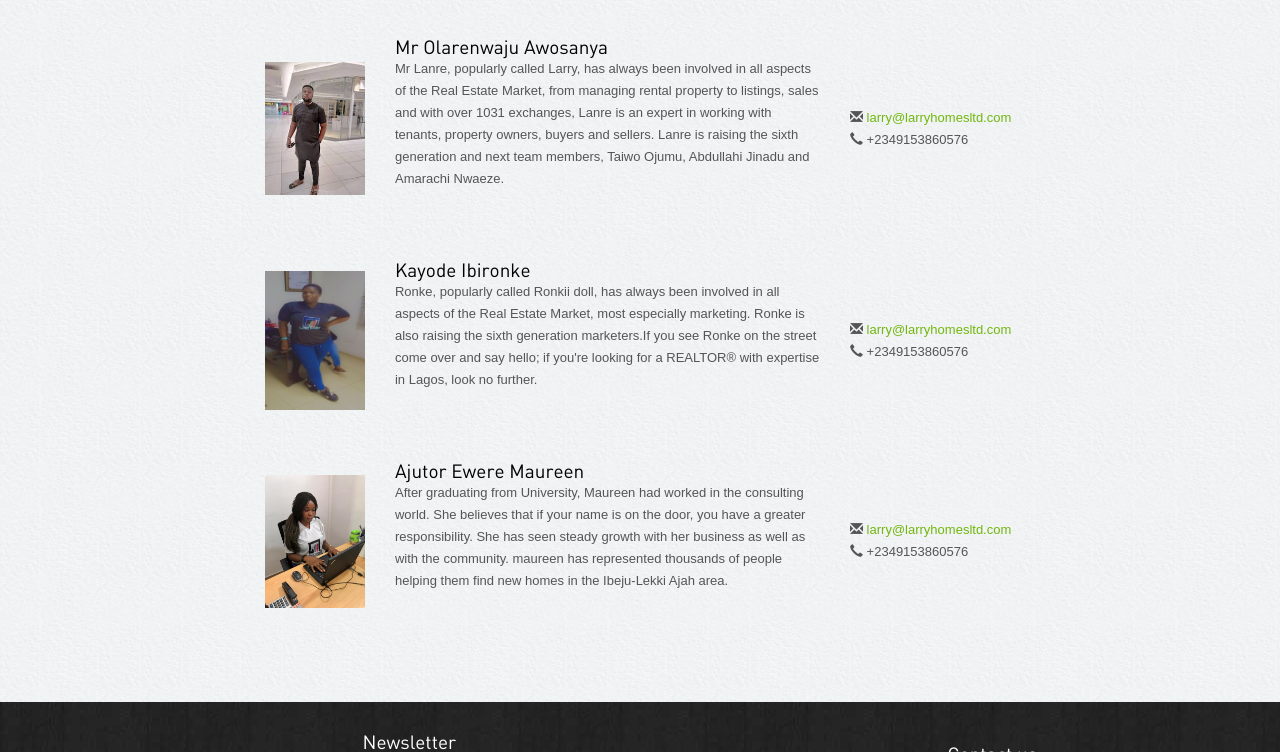
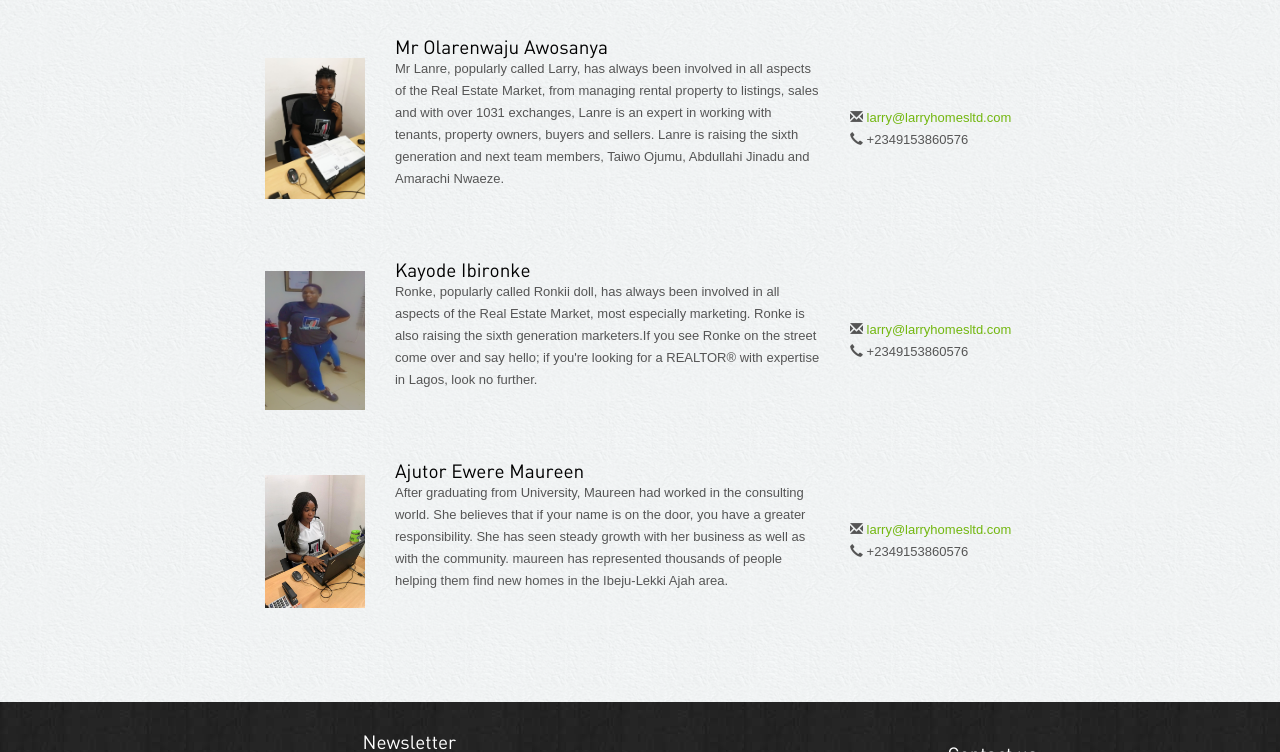
Before and after one commit to Kayplause/megamound, a plain HTML site: page agents.html in a window 1280 px wide. Shown: the part 1015-1767 px from the top of the page. Drawn offline with nearby package versions, Linux system fonts and the light colour scheme.

Commit message:
Update agents.html

```diff
--- a/agents.html
+++ b/agents.html
@@ -144,7 +144,7 @@
       </div>
        <!-- agents -->
       <div class="row">
-        <div class="col-lg-2 col-sm-2 "><a href="#"><img src="images/agents/3.jpeg" class="img-responsive" alt="agent name"></a></div>
+        <div class="col-lg-2 col-sm-2 "><a href="#"><img src="images/agents/black.jpeg" class="img-responsive" alt="agent name"></a></div>
         <div class="col-lg-7 col-sm-7 "><h4>Mr Olarenwaju Awosanya</h4>
         <p>Mr Lanre, popularly called Larry, has always been involved in all aspects of the Real Estate Market, from managing rental property to listings, sales and with over 1031 exchanges, Lanre is an expert in working with
            tenants, property owners, buyers and sellers. Lanre is raising the sixth generation and next team members, Taiwo Ojumu, Abdullahi Jinadu and Amarachi Nwaeze.</p></div>
```
